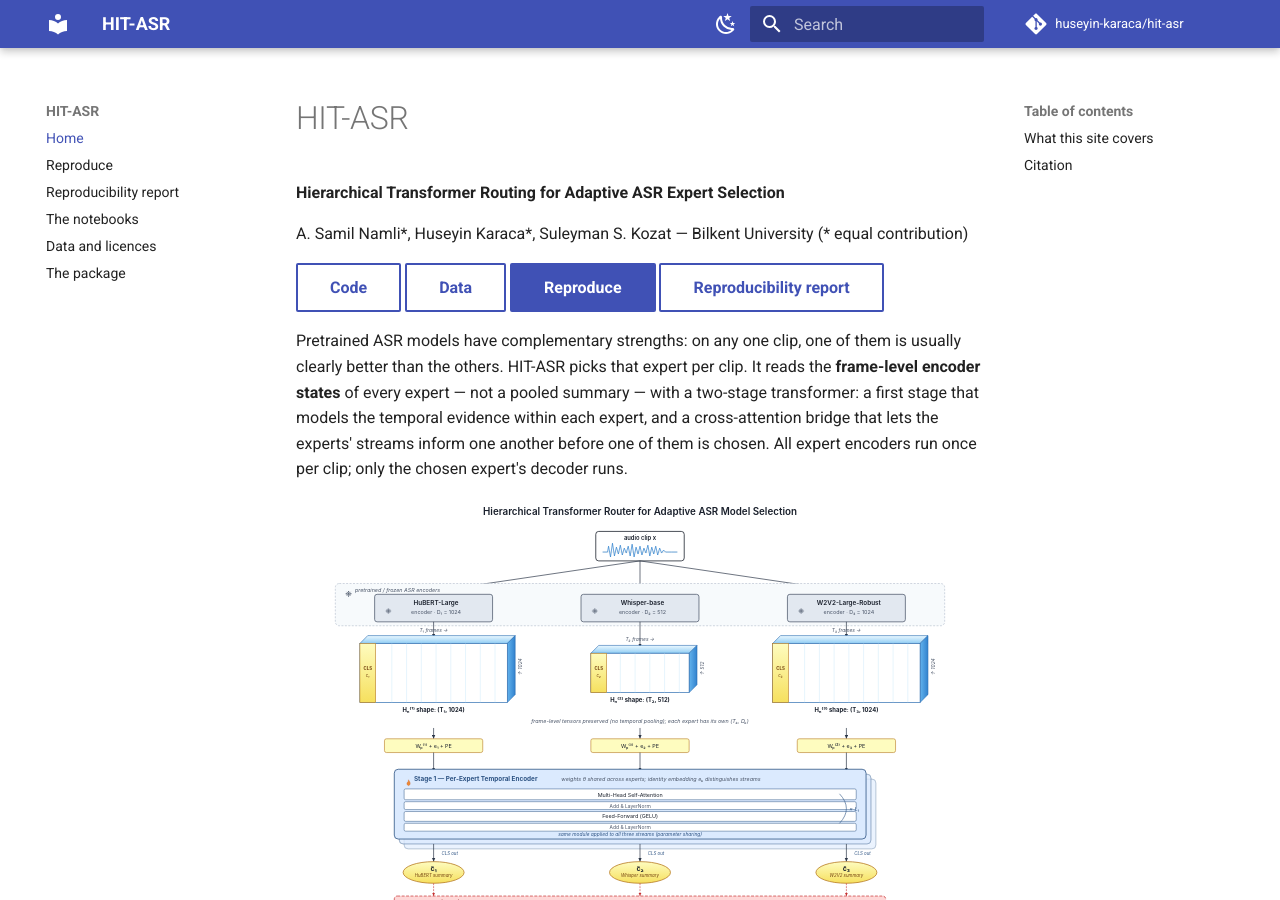
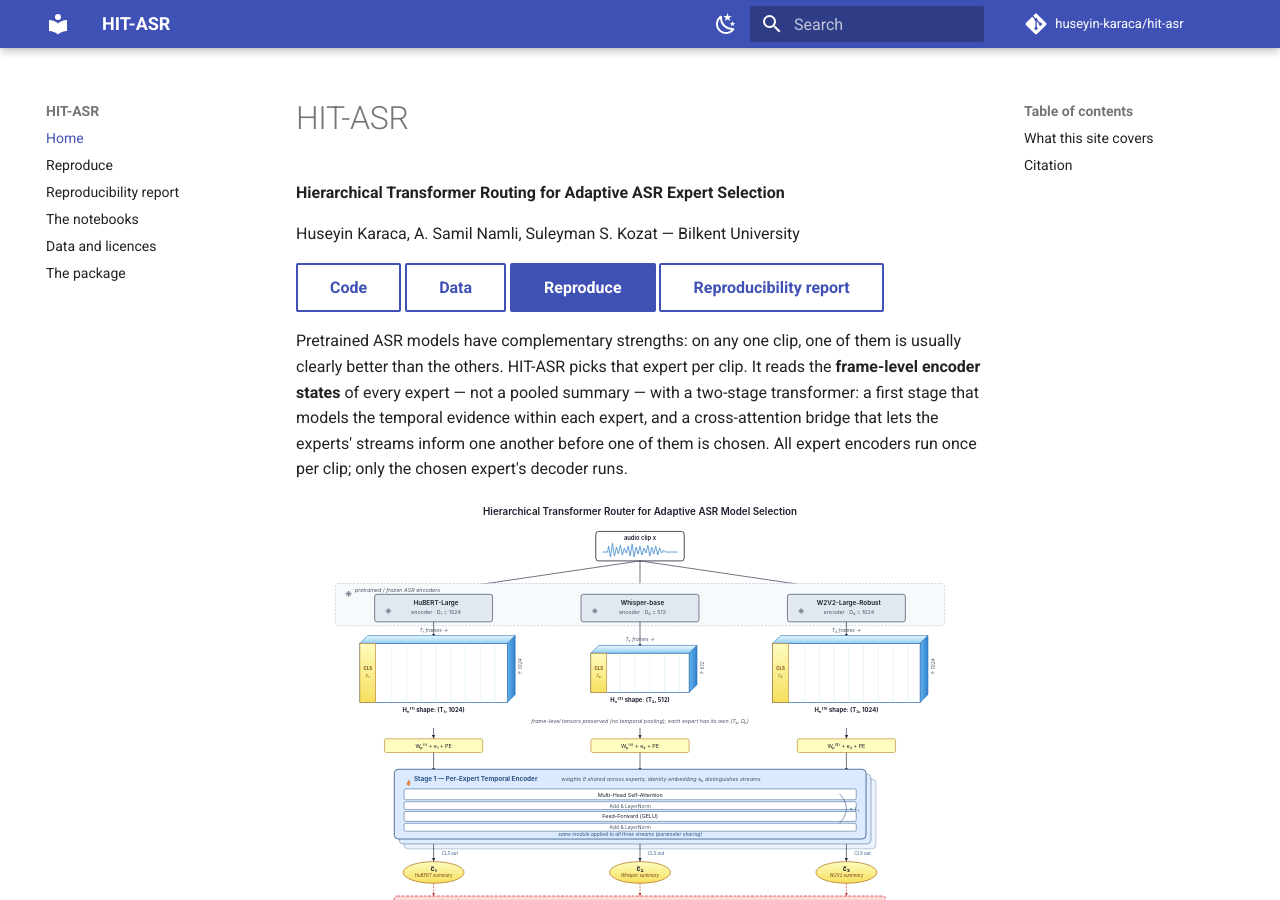
Before and after one commit to huseyin-karaca/hit-asr, an MkDocs documentation site: the page built from docs/index.md, in a window 1280 px wide and 900 px high. Built offline with MkDocs 1.6.1 and Material for MkDocs 9.7.7, drawn with Linux system fonts in a browser that asks for light colours; comment, search, counter and statistics services are not loaded; some of the changed text lies outside the part shown.

Commit message:
authors: Huseyin Karaca, A. Samil Namli, Suleyman S. Kozat (README, docs, CITATION.cff, pyproject, dataset card)

```diff
--- a/docs/index.md
+++ b/docs/index.md
@@ -2,7 +2,7 @@
 
 **Hierarchical Transformer Routing for Adaptive ASR Expert Selection**
 
-A. Samil Namli\*, Huseyin Karaca\*, Suleyman S. Kozat — Bilkent University (\* equal contribution)
+Huseyin Karaca, A. Samil Namli, Suleyman S. Kozat — Bilkent University
 
 [Code](https://github.com/huseyin-karaca/hit-asr){ .md-button } [Data](https://huggingface.co/datasets/huseyin-karaca/hit-asr){ .md-button } [Reproduce](reproduce.md){ .md-button .md-button--primary } [Reproducibility report](reproducibility.md){ .md-button }
 
--- a/pyproject.toml
+++ b/pyproject.toml
@@ -9,7 +9,7 @@
 readme = "README.md"
 requires-python = ">=3.10"
 license = {text = "Apache-2.0"}
-authors = [{name = "A. Samil Namli"}, {name = "Huseyin Karaca"}, {name = "Suleyman S. Kozat"}]
+authors = [{name = "Huseyin Karaca"}, {name = "A. Samil Namli"}, {name = "Suleyman S. Kozat"}]
 keywords = ["asr", "speech recognition", "routing", "mixture of experts", "model selection", "reproducibility"]
 classifiers = [
     "Programming Language :: Python :: 3",
```
Also changed, not shown: other parts of docs/index.md (+2 -2 lines), README.md (+1 -1 lines), hub/dataset_card.md (+4 -4 lines), 1 other file.
